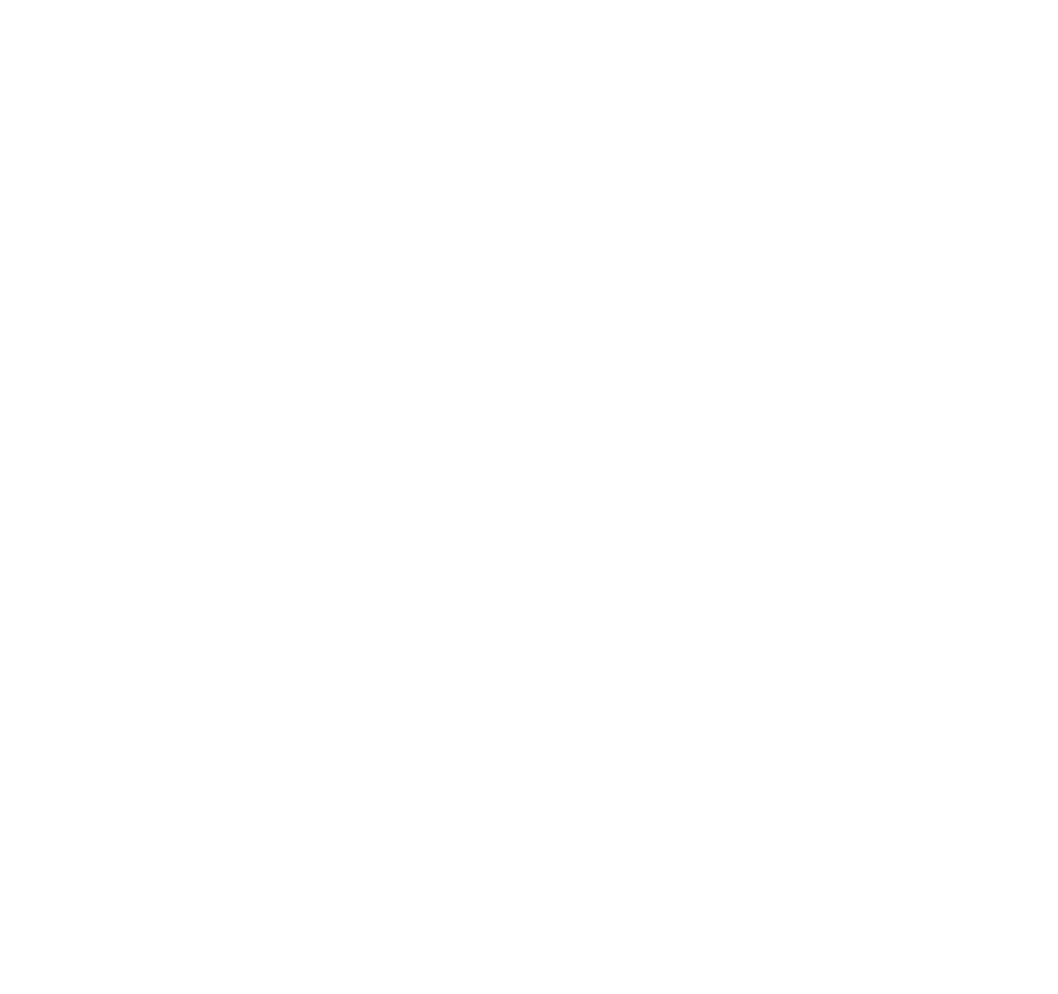
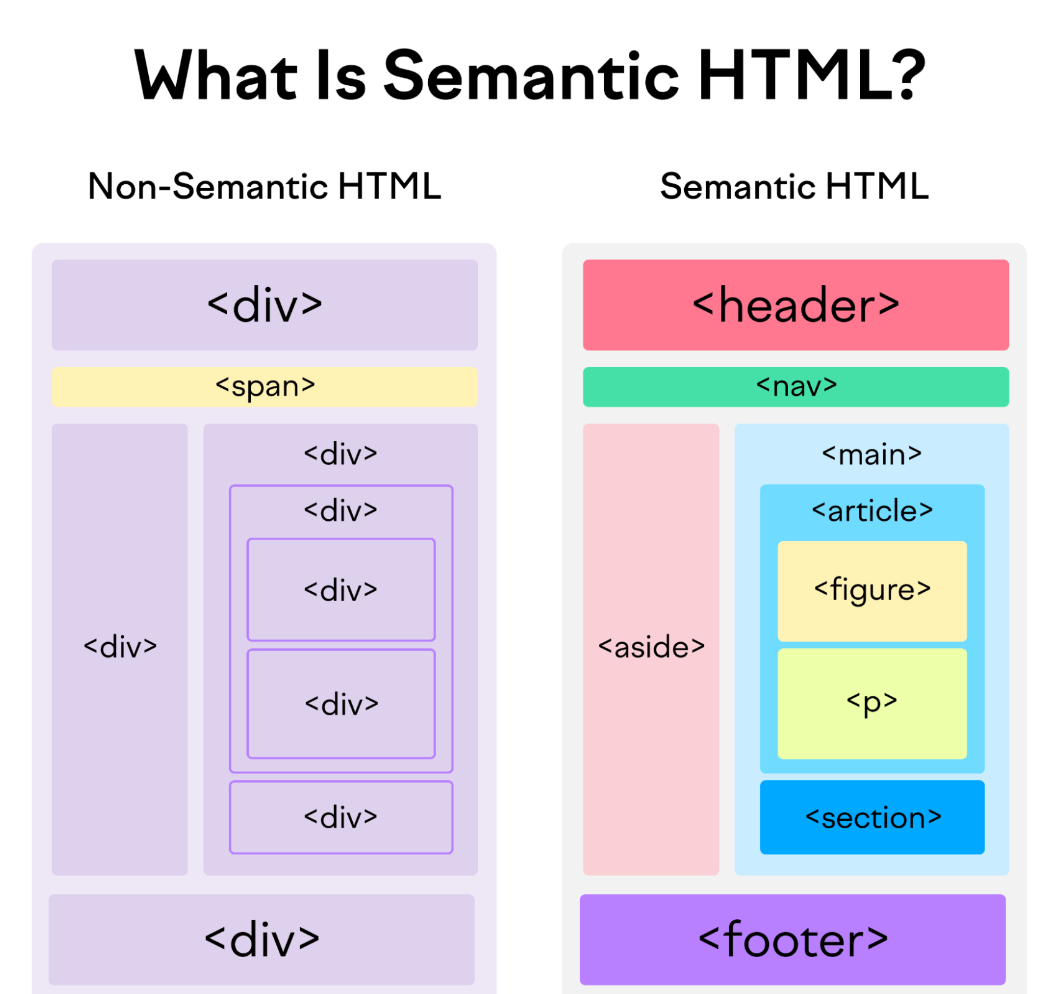
Before and after one commit to Ubaidullah-Git/Sigma-Website-Development-Course, a plain HTML site: page Lesson no. 010 Use of Semantic tags in HTML/index.html in a window 1280 px wide. Shown: the top 994 px of the page, without its empty margins (28-1086 px from the left). Before the commit the page ends 800 px from the top, so only its background shows below. Drawn offline with Linux system fonts and the light colour scheme.

Commit message:
Use of Semantic tags in HTML

```diff
--- a/Lesson no. 010 Use of Semantic tags in HTML/index.html
+++ b/Lesson no. 010 Use of Semantic tags in HTML/index.html
@@ -6,6 +6,6 @@
     <title>Semantic Tages</title>
 </head>
 <body>
-
+    <img src="semantic-tags.png" alt="">
 </body>
 </html>
```
Also changed, not shown: Lesson no. 010 Use of Semantic tags in HTML/semantic-tags.png (added).
